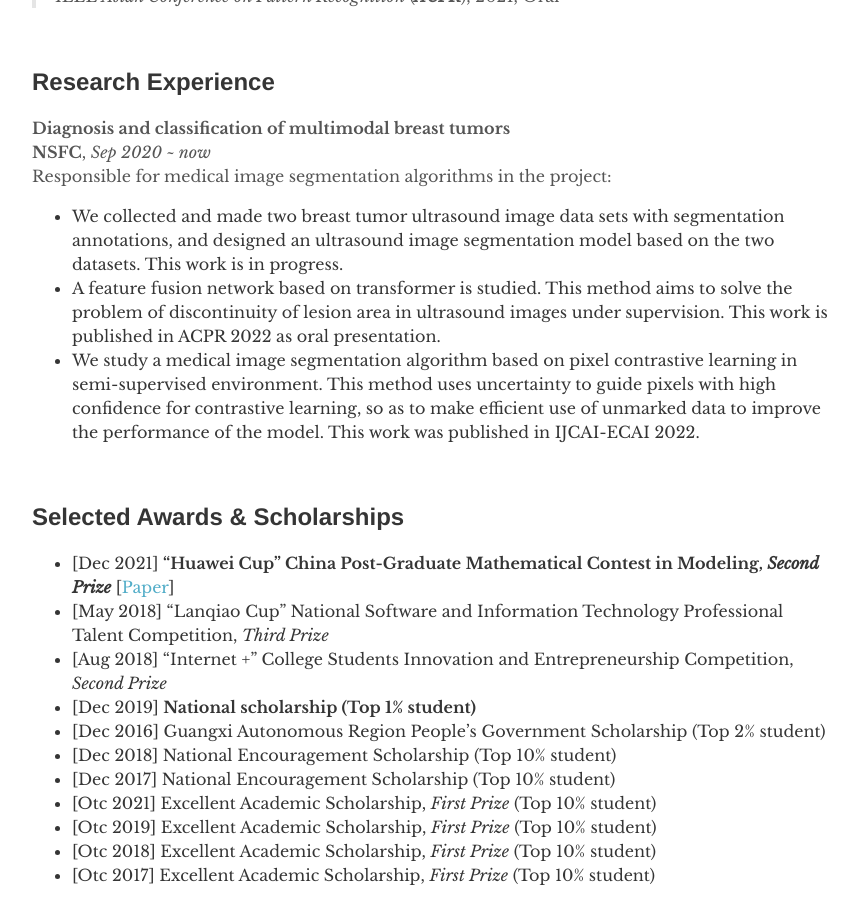
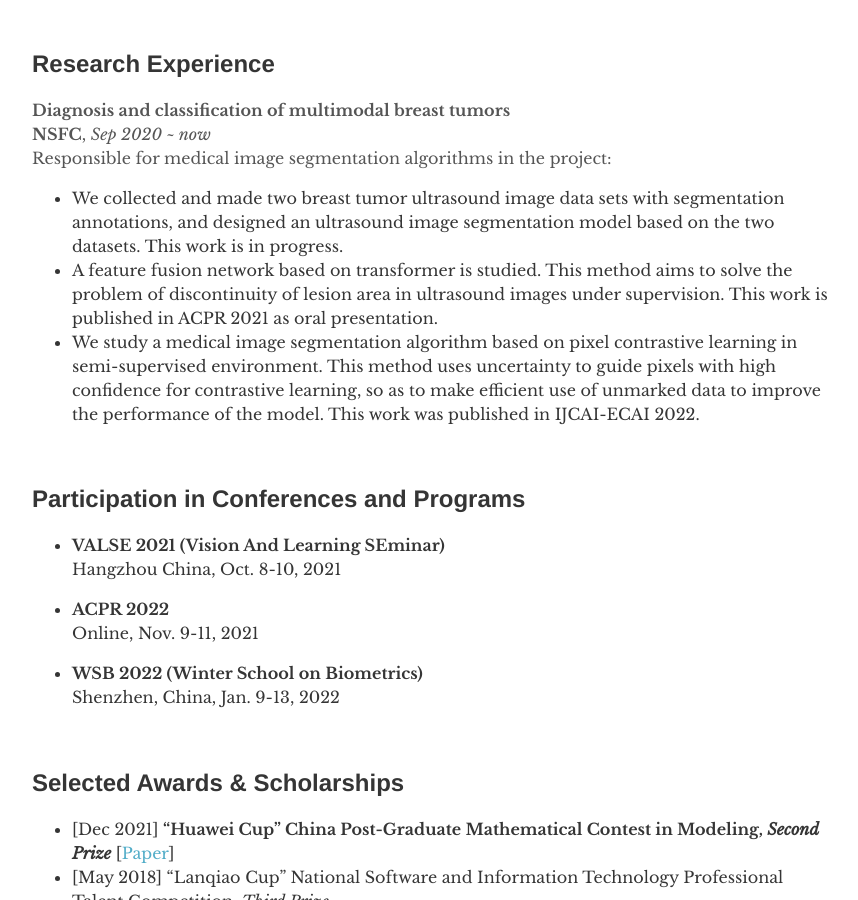
Before and after one commit to taovv/taovv.github.io, a Jekyll site: the page built from index.md, in a window 1280 px wide and 900 px high, scrolled down 1530 px. Shown: the whole window, without its empty margins (208-1066 px from the left). Built offline with Jekyll 4.4.1, drawn with Linux system fonts in a browser that asks for light colours; some of the changed text lies outside the part shown.

Commit message:
Update index.md

```diff
--- a/index.md
+++ b/index.md
@@ -18,9 +18,9 @@ not limited to:
 <br>
 
 ## News
----
+
 - <b>[Apr 2022] One paper accepted by IJCAI 2022</b><br>
-- [Mar 2021] One paper **TFNet** accepted by ACPR 2022 (oral)<br>
+- [Mar 2021] One paper **TFNet** accepted by ACPR 2021 (oral)<br>
 
 <br>
 
@@ -61,11 +61,24 @@ Responsible for medical image segmentation algorithms in the project:
 - We collected and made two breast tumor ultrasound image data sets with segmentation annotations, and designed an
 ultrasound image segmentation model based on the two datasets. This work is in progress.
 - A feature fusion network based on transformer is studied. This method aims to solve the problem of discontinuity of
-lesion area in ultrasound images under supervision. This work is published in ACPR 2022 as oral presentation.
+lesion area in ultrasound images under supervision. This work is published in ACPR 2021 as oral presentation.
 - We study a medical image segmentation algorithm based on pixel contrastive learning in semi-supervised environment.
 This method uses uncertainty to guide pixels with high confidence for contrastive learning, so as to make efficient
 use of unmarked data to improve the performance of the model. This work was published in IJCAI-ECAI 2022.
 
+
+<br>
+
+## Participation in Conferences and Programs
+
+- <b>VALSE 2021 (Vision And Learning SEminar)</b><br>
+  Hangzhou China, Oct. 8-10, 2021
+
+- <b>ACPR 2022</b><br>
+  Online, Nov. 9-11, 2021
+
+- <b>WSB 2022 (Winter School on Biometrics)</b><br>
+  Shenzhen, China, Jan. 9-13, 2022
 
 <br>
 
```
